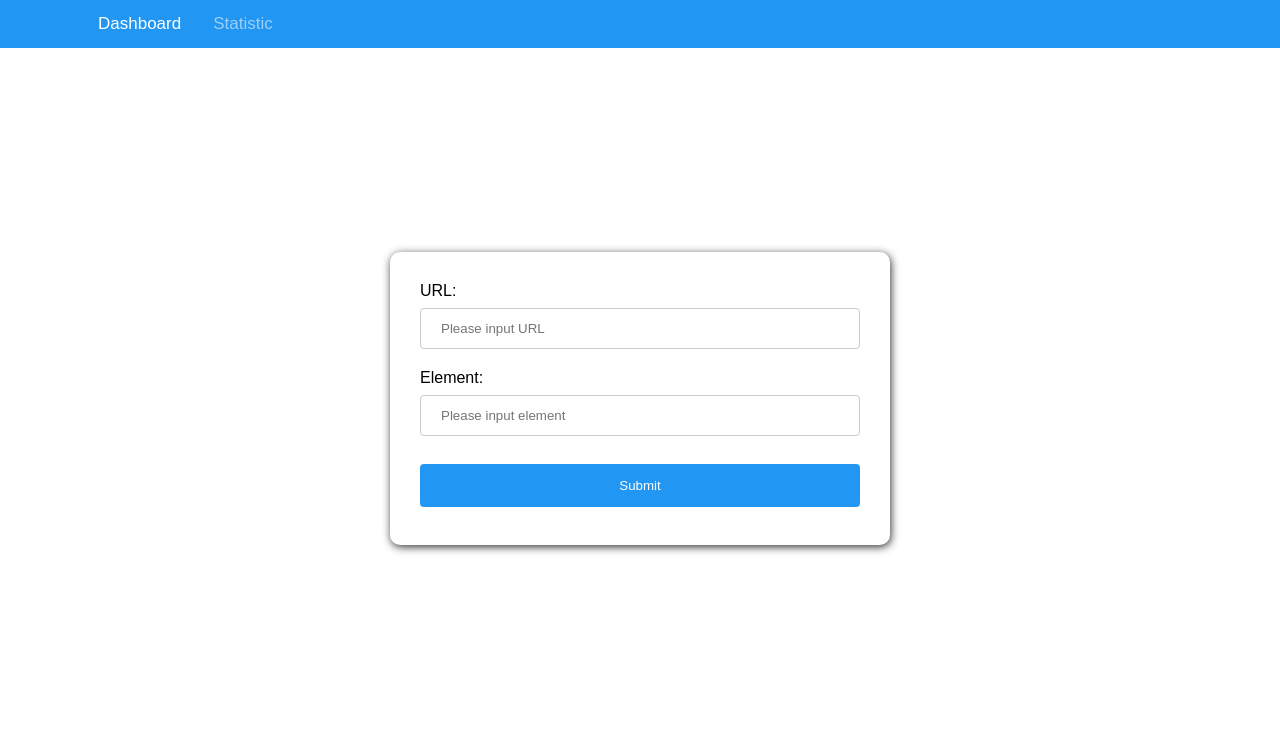
After one commit to devadonis/php_scrapping, a PHP site: page /test/ in a window 1280 px wide. The commit adds this page. Shown: the top 747 px of the page. Run offline with PHP 8.4, Linux system fonts and the light colour scheme.

Commit message:
Create project routes and add 404

```diff
--- a/assets/css/style.css
+++ b/assets/css/style.css
@@ -202,14 +202,6 @@ body {
 }
 
 /* Form */
-.scrap-form {
-  display: flex;
-  justify-content: center;
-  align-items: center;
-  flex-flow: column;
-  height: calc(100vh - 100px);
-}
-
 form {
   max-width: 500px;
   padding: 30px;
@@ -245,7 +237,7 @@ input[type=submit]:hover {
 
 /* The alert message box */
 .alert {
-  display: block;
+  display: none;
   padding: 20px;
   background-color: #f44336; /* Red */
   color: white;
@@ -272,7 +264,29 @@ input[type=submit]:hover {
   color: black;
 }
 
+/* 404 Page */
+h1.fof {
+  font-size: 50px;
+  padding-right: 12px;
+  color: #888;
+  animation: type .5s alternate infinite;
+}
+
 /* Utilities */
+.d-flex-centered {
+  display: flex;
+  justify-content: center;
+  align-items: center;
+  flex-flow: column;
+  height: calc(100vh - 100px);
+}
+
 .mx-auto {
   margin: auto;
 }
+
+/* Animation */
+@keyframes type{
+  from{box-shadow: inset -3px 0px 0px #888;}
+  to{box-shadow: inset -3px 0px 0px transparent;}
+}
--- a/config/constant.php
+++ b/config/constant.php
@@ -4,4 +4,4 @@
   define("DB_USER", "root");
   define("DB_PASSWORD", "");
   define("DB_DATABASE", "test");
-  define("VIEWS", __DIR__."views");
+  define("VIEW", dirname(__DIR__, 1)."/view");
--- a/config/db.php
+++ b/config/db.php
@@ -6,5 +6,3 @@
   if ($connection->connect_error) {
     die("Connection failed: ".$connection->connect_error);
   }
-
-  echo nl2br("Database connected successfully\r\n");
--- a/index.php
+++ b/index.php
@@ -6,11 +6,14 @@
 
   switch ($request) {
     case "":
-    case "/":
-      require VIEWS."scrape.html";
-    case "/statistic":
-      require VIEWS."statistic.html";
+    case "/test/":
+      require VIEW."/scrape.php";
+      break;
+    case "/test/statistic/":
+      require VIEW."/statistic.php";
+      break;
     default:
       http_response_code(404);
+      require VIEW."/404.php";
   }
 ?>
--- /dev/null
+++ b/view/404.php
@@ -0,0 +1,5 @@
+<?php require "layout/header.php" ?>
+  <div class="d-flex-centered">
+    <h1 class="fof">Error 404</h1>
+  </div>
+<?php require "layout/footer.php" ?>
--- /dev/null
+++ b/view/layout/footer.php
@@ -0,0 +1,5 @@
+  </main>
+  <script src="./assets/js/jquery-3.7.1.min.js"></script>
+  <script src="./assets/js/custom.js"></script>
+</body>
+</html>
--- /dev/null
+++ b/view/layout/header.php
@@ -0,0 +1,23 @@
+<!DOCTYPE html>
+<html lang="en">
+<head>
+  <meta charset="UTF-8">
+  <meta name="viewport" content="width=device-width, initial-scale=1.0">
+  <title>Scraper</title>
+  <link href="./assets/css/style.css" rel="stylesheet">
+</head>
+<body>
+  <header>
+    <nav class="topnav" id="myTopnav">
+      <div class="container">
+        <a href="/test" class="active">Dashboard</a>
+        <a href="/test/statistic/">Statistic</a>
+        <a href="javascript:void(0);" class="icon" onclick="toggleNavbar(this)">
+          <div class="bar1"></div>
+          <div class="bar2"></div>
+          <div class="bar3"></div>
+        </a>
+      </div>
+    </nav>
+  </header>
+  <main>
--- /dev/null
+++ b/view/scrape.php
@@ -0,0 +1,18 @@
+<?php require "layout/header.php" ?>
+  <div class="container">
+    <div class="d-flex-centered">
+      <div class="alert">
+        <span class="closebtn" onclick="closeAlert(this)">&times;</span>
+      </div>
+      <form action="/action_page.php">
+        <label for="url">URL:</label>
+        <input type="text" id="url" name="url" placeholder="Please input URL">
+
+        <label for="element">Element:</label>
+        <input type="text" id="element" name="lastname" placeholder="Please input element">
+
+        <input type="submit" value="Submit">
+      </form>
+    </div>
+  </div>
+<?php require "layout/footer.php" ?>
--- /dev/null
+++ b/view/statistic.php
@@ -0,0 +1,3 @@
+<?php require "layout/header.php" ?>
+<h2>Statistic</h2>
+<?php require "layout/footer.php" ?>
```
Also changed, not shown: views/scrape.html (deleted, +0 -44 lines), .htaccess.
